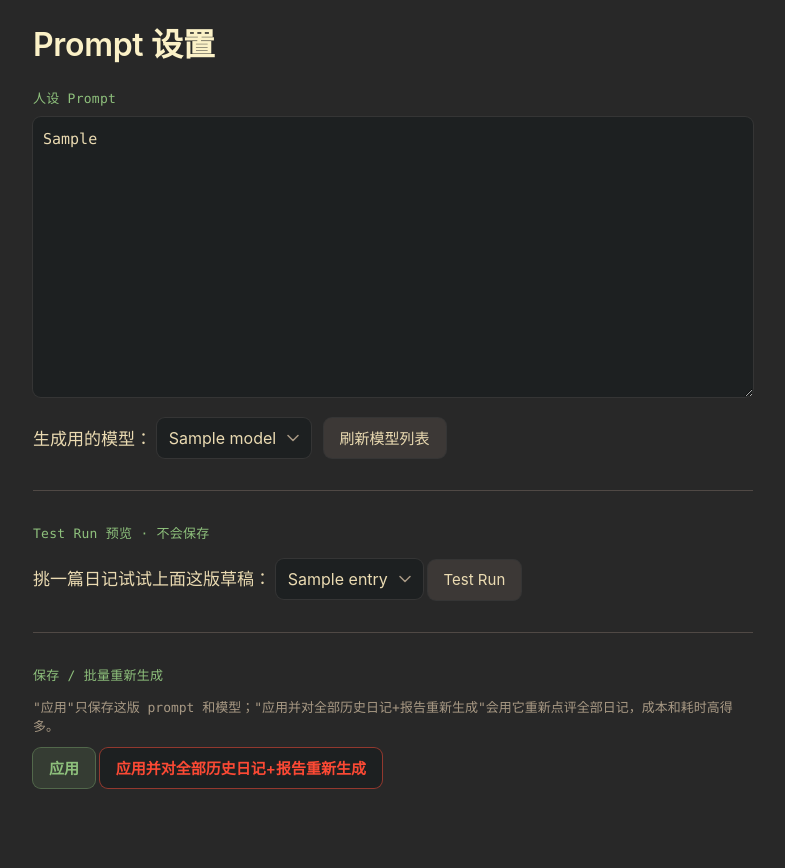
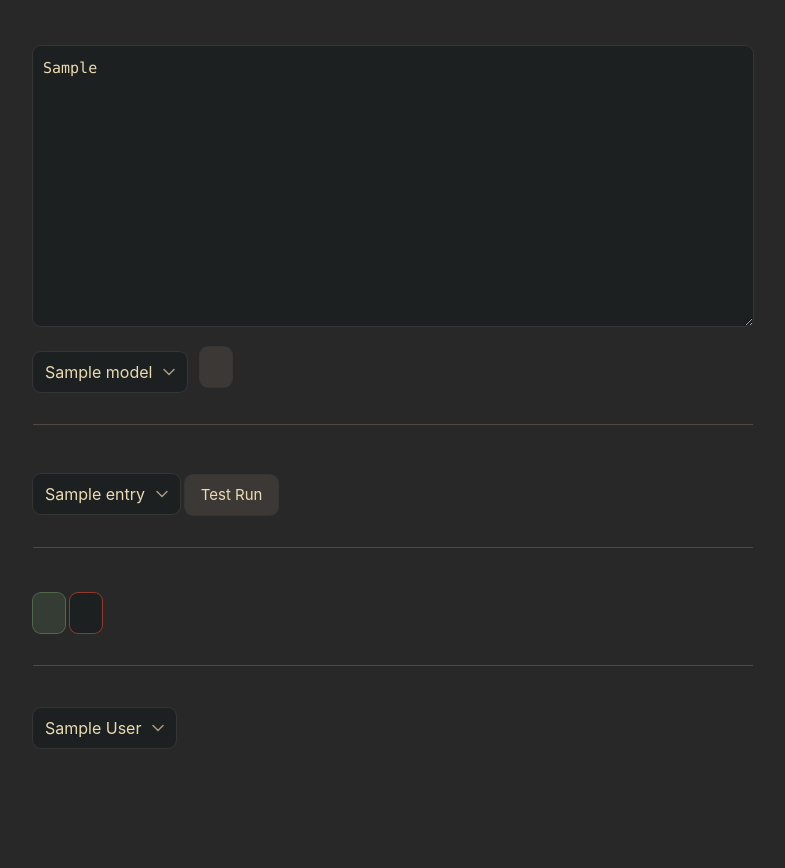
Before and after one commit to sinmentis/unflincher, a Python web app: template src/diary/templates/workshop.html in a window 1280 px wide. Shown: the part 65-933 px from the top of the page, without its empty margins (247-1032 px from the left). After the commit the page ends 814 px from the top, so only its background shows below. Run offline with Jinja, Linux system fonts and the light colour scheme; the template is opened without the code that fills it: most values are stand-ins (such as "Sample title", 1, 10 or a date in 2020).

Commit message:
feat: translate workshop page, add language switcher UI, wire app.js via window.I18N
Co-authored-by: Copilot <223556219+Copilot@users.noreply.github.com>

```diff
--- a/src/diary/routes/workshop.py
+++ b/src/diary/routes/workshop.py
@@ -9,7 +9,7 @@ from sse_starlette.sse import EventSourceResponse
 from diary import llm
 from diary.config import load_settings
 from diary.db import DEFAULT_MODEL, get_active_prompt, set_active_prompt, start_regen_job
-from diary.i18n import SUPPORTED_LANGUAGE_CODES
+from diary.i18n import SUPPORTED_LANGUAGE_CODES, SUPPORTED_LANGUAGES
 from diary.sanitize import render_ai_markdown
 from diary.templates_env import LANG_COOKIE_NAME, templates
 from diary.worker import BatchWorker
@@ -41,6 +41,7 @@ async def workshop_page(request: Request):
             "models": models,
             "models_error": models_error,
             "entries": entries,
+            "supported_languages": SUPPORTED_LANGUAGES,
         },
     )
 
--- a/src/diary/static/app.js
+++ b/src/diary/static/app.js
@@ -53,7 +53,7 @@ async function streamInto(url, body, targetEl, onDone) {
       buf = buf.slice(i + 2);
       const {ev, data} = parseSseFrame(frame);
       if (ev === "token") targetEl.textContent += data;
-      else if (ev === "error") targetEl.insertAdjacentHTML("beforeend", '<span class="stream-err">生成中断</span>');
+      else if (ev === "error") targetEl.insertAdjacentHTML("beforeend", `<span class="stream-err">${window.I18N.streamInterrupted}</span>`);
       else if (ev === "done") {
         // Persisted surfaces (entry commentary/chat, general chat, report) call
         // location.reload() from their onDone callback, which replaces this whole element with a
--- a/src/diary/templates/base.html
+++ b/src/diary/templates/base.html
@@ -8,6 +8,7 @@
   <script src="/static/vendor/htmx.min.js"></script>
 </head>
 <body>
+  <script>window.I18N = {streamInterrupted: {{ t("app_js.stream_interrupted") | tojson }}};</script>
   <nav class="nav">
     <a href="/" class="{% block nav_timeline %}{% endblock %}">{{ t("nav.timeline") }}</a>
     <a href="/report" class="{% block nav_report %}{% endblock %}">{{ t("nav.report") }}</a>
--- a/src/diary/templates/workshop.html
+++ b/src/diary/templates/workshop.html
@@ -2,28 +2,28 @@
 {% extends "base.html" %}
 {% block nav_workshop %}active{% endblock %}
 {% block content %}
-<h1>Prompt 设置</h1>
+<h1>{{ t("workshop.heading") }}</h1>
 
 <section class="ws-section">
-  <div class="ai-label">人设 Prompt</div>
-  <textarea id="prompt-draft" aria-label="Persona prompt 内容" style="width:100%;min-height:280px;padding:10px;font-family:var(--font-mono)">{{ active_prompt }}</textarea>
+  <div class="ai-label">{{ t("workshop.persona_label") }}</div>
+  <textarea id="prompt-draft" aria-label="{{ t('workshop.persona_label') }}" style="width:100%;min-height:280px;padding:10px;font-family:var(--font-mono)">{{ active_prompt }}</textarea>
 
-  <p><label for="model-select">生成用的模型：</label>
+  <p><label for="model-select">{{ t("workshop.model_label") }}</label>
     {% if models_error %}
-    <span class="stream-err">模型列表加载失败：{{ models_error }}</span>
+    <span class="stream-err">{{ t("workshop.model_load_error", error=models_error) }}</span>
     <input type="hidden" id="model-select" value="{{ active_model }}">
     {% else %}
-    <select id="model-select" aria-label="生成用的模型">
+    <select id="model-select" aria-label="{{ t('workshop.model_select_aria') }}">
       {% for mid, mname in models %}<option value="{{ mid }}"{% if mid == active_model %} selected{% endif %}>{{ mname }}</option>{% endfor %}
     </select>
     {% endif %}
-    <button type="button" id="refresh-models" style="margin-left:8px">刷新模型列表</button>
+    <button type="button" id="refresh-models" style="margin-left:8px">{{ t("workshop.refresh_models") }}</button>
   </p>
 </section>
 
 <section class="ws-section">
-  <div class="ai-label">Test Run 预览 · 不会保存</div>
-  <p><label for="test-entry">挑一篇日记试试上面这版草稿：</label>
+  <div class="ai-label">{{ t("workshop.preview_label") }}</div>
+  <p><label for="test-entry">{{ t("workshop.test_run_label") }}</label>
     <select id="test-entry">
       {% for e in entries %}<option value="{{ e.id }}">{{ e.title }}</option>{% endfor %}
     </select>
@@ -33,11 +33,18 @@
 </section>
 
 <section class="ws-section">
-  <div class="ai-label">保存 / 批量重新生成</div>
-  <p class="entry-date">"应用"只保存这版 prompt 和模型；"应用并对全部历史日记+报告重新生成"会用它重新点评全部日记，成本和耗时高得多。</p>
-  <button id="apply-btn" class="btn-primary">应用</button>
-  <button id="apply-all-btn" class="btn-danger">应用并对全部历史日记+报告重新生成</button>
+  <div class="ai-label">{{ t("workshop.apply_section_label") }}</div>
+  <p class="entry-date">{{ t("workshop.apply_hint") }}</p>
+  <button id="apply-btn" class="btn-primary">{{ t("workshop.apply_button") }}</button>
+  <button id="apply-all-btn" class="btn-danger">{{ t("workshop.apply_all_button") }}</button>
   <div id="regen-progress-holder"></div>
+</section>
+
+<section class="ws-section">
+  <div class="ai-label">{{ t("workshop.language_label") }}</div>
+  <select id="lang-select">
+    {% for code, display_name in supported_languages %}<option value="{{ code }}"{% if code == lang %} selected{% endif %}>{{ display_name }}</option>{% endfor %}
+  </select>
 </section>
 
 <script src="/static/app.js"></script>
@@ -61,6 +68,14 @@ document.getElementById("refresh-models").addEventListener("click", async () =>
     btn.disabled = false;
   }
 });
+document.getElementById("lang-select").addEventListener("change", async (e) => {
+  await fetch("/workshop/language", {
+    method: "POST",
+    headers: {"Content-Type": "application/json", "X-CSRF-Token": getCsrfToken()},
+    body: JSON.stringify({lang: e.target.value}),
+  });
+  location.reload();
+});
 document.getElementById("run-test").addEventListener("click", () => {
   const target = document.getElementById("preview-stream");
   streamInto("/workshop/test-run", {
@@ -81,7 +96,7 @@ document.getElementById("apply-btn").addEventListener("click", async () => {
 });
 document.getElementById("apply-all-btn").addEventListener("click", async () => {
   const res = await fetch("/workshop/apply-all", {method: "POST", headers: {"X-CSRF-Token": getCsrfToken()}});
-  if (res.status === 409) { alert("已经有一个批量任务在跑，请等它结束。"); return; }
+  if (res.status === 409) { alert({{ t("workshop.apply_all_busy_alert") | tojson }}); return; }
   const {job_id} = await res.json();
   const holder = document.getElementById("regen-progress-holder");
   holder.innerHTML = `<div id="regen-progress" hx-get="/workshop/jobs/${job_id}/progress" hx-trigger="load, every 2s" hx-swap="outerHTML"></div>`;
```
Also changed, not shown: tests/test_i18n_templates_page3.py (added, +6 -0 lines), tests/test_workshop_language_switcher.py (added, +13 -0 lines).
